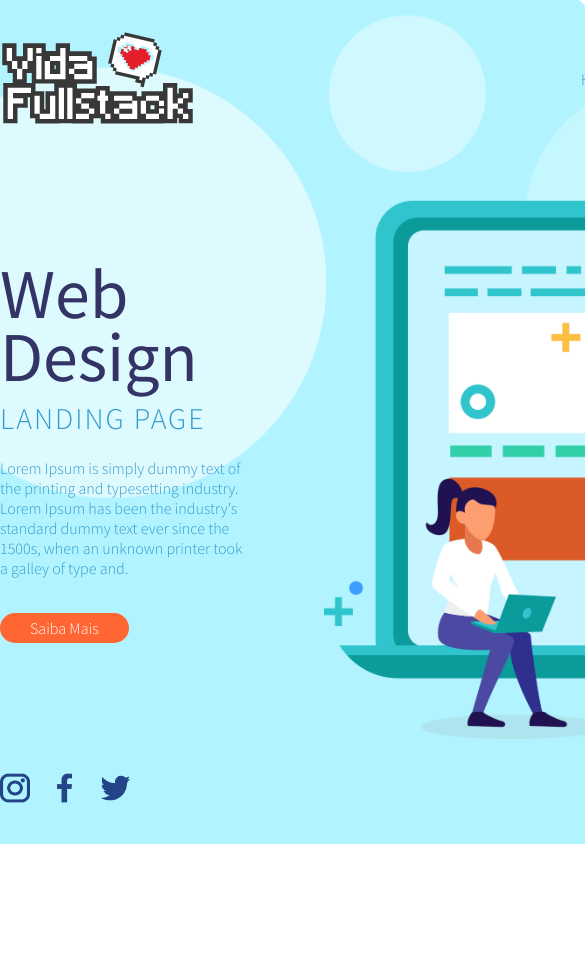
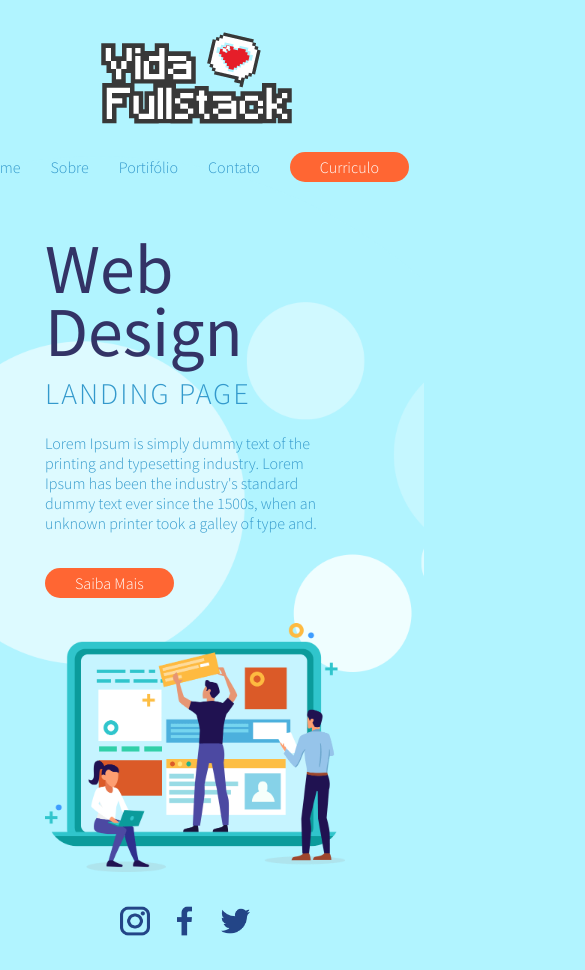
Before and after one commit to PedroBovolin/PrimeiroSite, a plain HTML site: page index.html in a window 390 px wide. Shown: the top 970 px of the page, 585 px wide, since content can reach past the window. Before the commit the page ends 844 px from the top, so only its background shows below. Drawn offline with Linux system fonts and the light colour scheme.

Commit message:
Responsivo quase finalizado, falta somente o menu para finalizarmos o site

```diff
--- /dev/null
+++ b/assets/css/bootstrap.css
@@ -0,0 +1,32 @@
+/* Reset Css */
+
+*{
+  margin: 0;
+  padding: 0;
+  border: 0;
+  font-size: 100%;
+  font: inherit;
+  font-family: 'Source Sans Pro', sans-serif;
+  vertical-align: baseline;
+  text-decoration: none;
+  font-weight: 300;
+  list-style: none;
+}
+
+body{
+  background-image: url('../images/bolha-background.png');
+  background-repeat: no-repeat;
+  background-position: left center;
+}
+
+.container{
+  width: 1024px;
+  margin: 30px auto;
+  display: flex;
+  flex-direction: column;
+}
+
+.row{
+  display: flex;
+  flex-direction: row;
+}
--- /dev/null
+++ b/assets/css/responsive-background.css
@@ -0,0 +1,47 @@
+@media (max-width: 1920px){
+  body{
+    background-size: 900px;
+  }
+}
+
+@media (max-width: 1900px){
+  body{
+    background-size: 880px;
+  }
+}
+
+@media (max-width: 1700px){
+  body{
+    background-size: 800px;
+  }
+}
+
+@media (max-width: 1550px){
+  body{
+    background-size: 750px;
+  }
+}
+
+@media (max-width: 1445px){
+  body{
+    background-size: 700px;
+  }
+}
+
+@media (max-width: 1336px){
+  body{
+    background-size: 650px;
+  }
+}
+
+@media (max-width: 1224px){
+  body{
+    background-size: 600px;
+  }
+}
+
+@media (max-width: 1100px){
+  body{
+    background-position-x: -90px;
+  }
+}
--- /dev/null
+++ b/assets/css/responsive-elements.css
@@ -0,0 +1,60 @@
+@media (max-width: 1150px){
+  .container{
+    width: 950px;
+  }
+}
+
+@media (max-width: 1024px){
+  .container{
+    width: 850px;
+  }
+
+  .sobre-web-design figcaption img{
+    width: 600px;
+  }
+}
+
+@media (max-width: 915px){
+  body{
+    background-position: left top;
+    background-color: #b1f4ff;
+  }
+
+  .container{
+    width: 600px;
+  }
+
+  .row{
+    flex-direction: column;
+  }
+
+  header nav{
+    margin: 30px 0;
+  }
+
+  .sobre-web-design article{
+    width: 100%;
+  }
+
+  .sobre-web-design figcaption img{
+    width: 100%;
+    margin: 30px 0 0 0;
+  }
+
+  footer .row{
+    flex-direction: row;
+    justify-content: center;
+  }
+}
+
+@media (max-width: 665px){
+  .container{
+    width: 400px;
+  }
+}
+
+@media (max-width: 450px){
+  .container{
+    width: 300px;
+  }
+}
--- a/assets/css/style.css
+++ b/assets/css/style.css
@@ -8,36 +8,6 @@
 @import "./buttons.css";
 @import "./main.css";
 @import "./footer.css";
-
-/* Reset Css */
-
-*{
-  margin: 0;
-  padding: 0;
-  border: 0;
-  font-size: 100%;
-  font: inherit;
-  font-family: 'Source Sans Pro', sans-serif;
-  vertical-align: baseline;
-  text-decoration: none;
-  font-weight: 300;
-  list-style: none;
-}
-
-body{
-  background-image: url('../images/bolha-background.png');
-  background-repeat: no-repeat;
-  background-position: left center;
-}
-
-.container{
-  width: 1024px;
-  margin: 30px auto;
-  display: flex;
-  flex-direction: column;
-}
-
-.row{
-  display: flex;
-  flex-direction: row;
-}
+@import "./responsive-background.css";
+@import "./bootstrap.css";
+@import "./responsive-elements.css";
```
